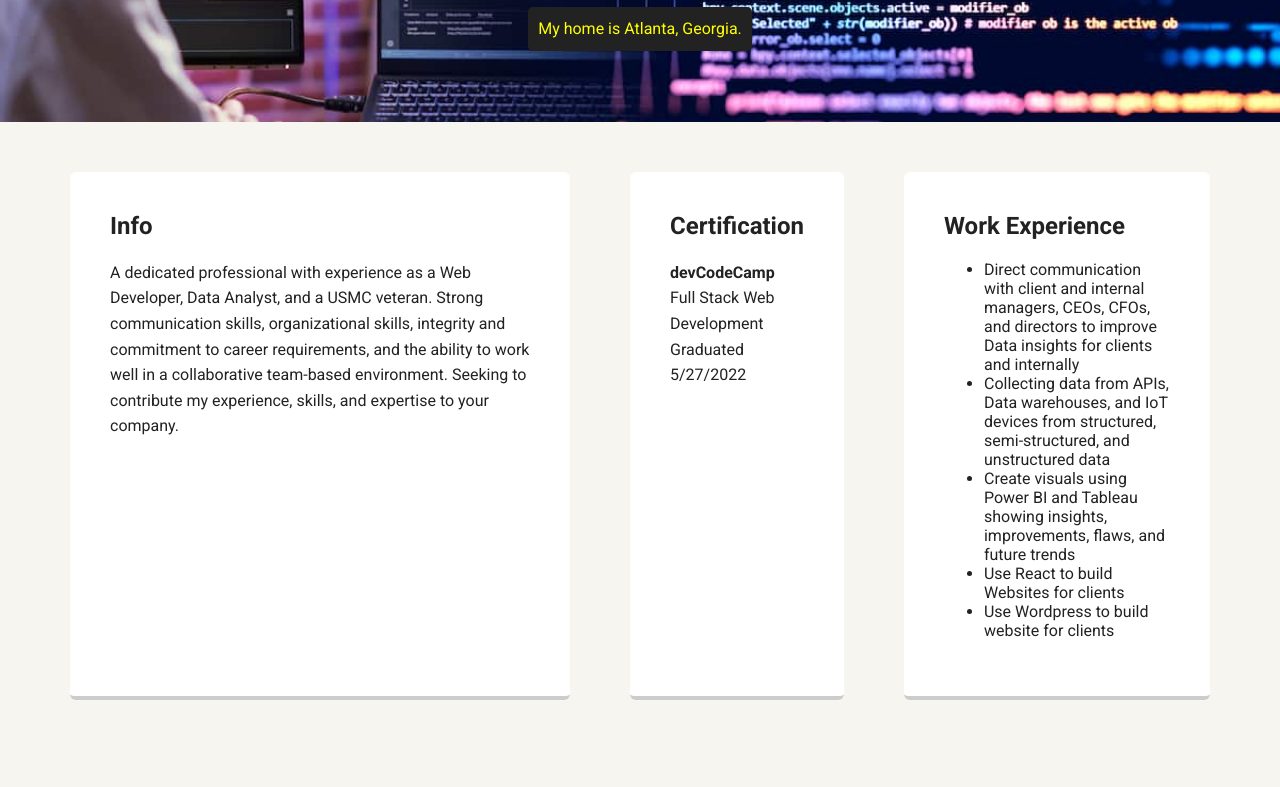
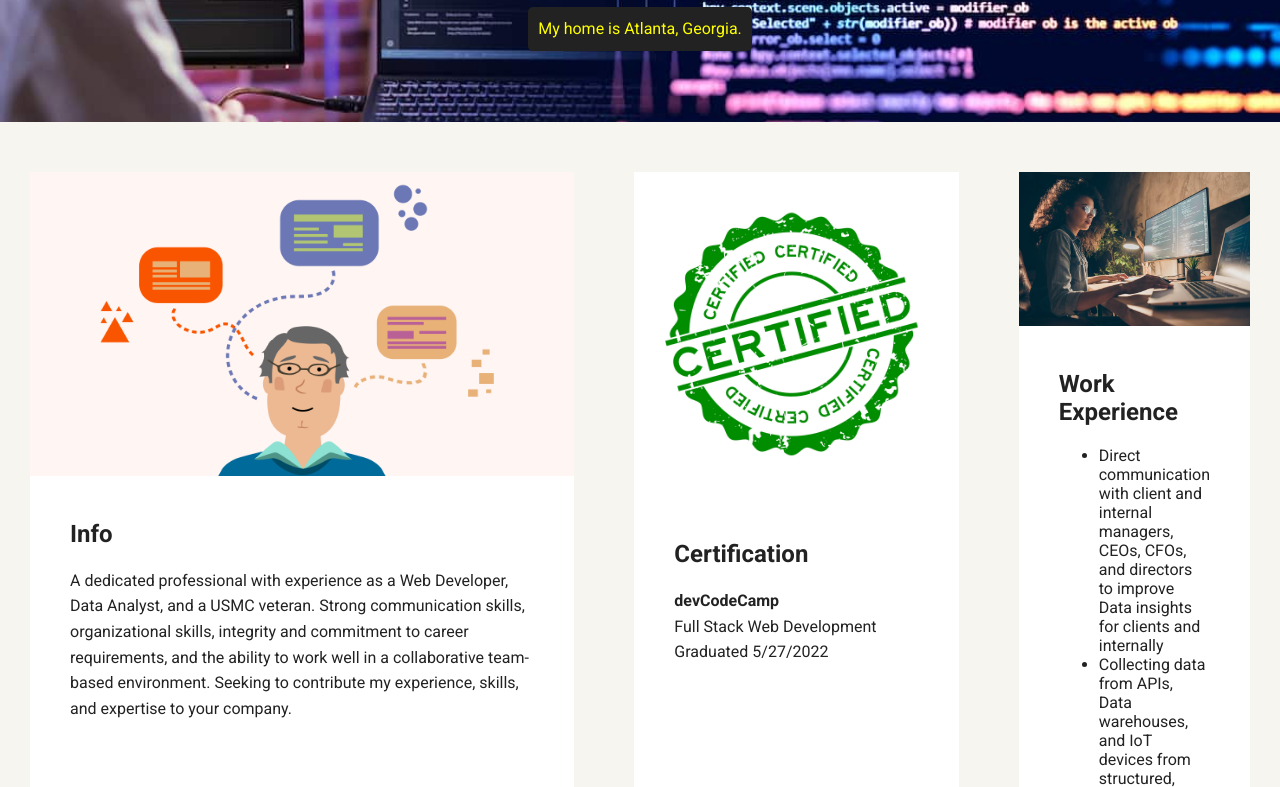
Before and after one commit to Adamgd91/tth_portfolio, a plain HTML site: page resume.html in a window 1280 px wide. Shown: the part 348-1135 px from the top of the page. Drawn offline with Linux system fonts and the light colour scheme; a web font is replaced by a local one.

Commit message:
added styling

```diff
--- a/resume.html
+++ b/resume.html
@@ -27,6 +27,8 @@
 
     <main class="flex">
         <div class="card">
+            <img src="images/info.png" alt="information about Adam" class="resume_imgs">
+            <div class="card_info">
                 <h2>Info</h2>
                 <p>A dedicated professional with experience as a
                     Web Developer, Data Analyst, and a USMC veteran. Strong communication skills, organizational skills,
@@ -34,8 +36,11 @@
                     team-based environment. Seeking to contribute my experience, skills, and expertise to your company.
                 </p>
             </div>
+        </div>
 
         <div class="card">
+            <img src="images/certified.jpg" alt="certifications" class="resume_imgs">
+            <div class="card_info">
                 <h2>Certification</h2>
                 <p><strong>devCodeCamp</strong><br>
                     Full Stack Web Development
@@ -43,18 +48,25 @@
 
                 </p>
             </div>
+        </div>
         <div class="card">
+            <img src="images/work.jpg" alt="work" class="resume_imgs">
+            <div class="card_info">
                 <h2>Work Experience</h2>
                 <ul>
-                <li>Direct communication with client and internal managers, CEOs, CFOs, and directors to improve Data
+                    <li>Direct communication with client and internal managers, CEOs, CFOs, and directors to improve
+                        Data
                         insights for clients and internally</li>
-                <li>Collecting data from APIs, Data warehouses, and IoT devices from structured, semi-structured, and
+                    <li>Collecting data from APIs, Data warehouses, and IoT devices from structured,
+                        semi-structured, and
                         unstructured data</li>
-                <li>Create visuals using Power BI and Tableau showing insights, improvements, flaws, and future trends
+                    <li>Create visuals using Power BI and Tableau showing insights, improvements, flaws, and future
+                        trends
                     </li>
                     <li>Use React to build Websites for clients</li>
                     <li>Use Wordpress to build website for clients</li>
                 </ul>
+            </div>
         </div>
 
     </main>
--- a/styles.css
+++ b/styles.css
@@ -62,6 +62,13 @@ header {
   overflow: hidden;
   padding-top: 60px;
 }
+
+.resume_imgs {
+  /* background-size: cover; */
+  width: 100%;
+  /* min-height: 60%; */
+}
+
 header {
   line-height: 1.5;
 }
@@ -70,7 +77,7 @@ header .profile-image {
   width: 150px;
   height: 150px;
   border-radius: 50%;
-  border: 3px solid white;
+  border: 5px solid rgb(81, 175, 75);
   transition: all 0.5s;
 }
 header .profile-image:hover {
@@ -90,8 +97,6 @@ header .profile-image:hover {
 }
 .card {
   margin: 30px;
-  padding: 20px 40px 40px;
-  max-width: 500px;
   text-align: left;
   background: #fff;
   border-bottom: 4px solid #ccc;
@@ -100,6 +105,10 @@ header .profile-image:hover {
 }
 .card:hover {
   border-color: #ff99ff;
+}
+
+.card_info {
+  padding: 20px 40px 40px;
 }
 
 ul.skills {
@@ -172,9 +181,9 @@ a.social:hover {
   .flex {
     display: -ms-flexbox; /* TWEENER - IE 10 */
     display: flex;
-    max-width: 1200px;
+    max-width: 1500px;
     -ms-flex-pack: distribute;
-    justify-content: space-around;
+    justify-content: space-evenly;
     margin: 0 auto;
   }
 
```
Also changed, not shown: index.html (+8 -2 lines), images/certified.jpg (added), images/info.png (added), images/work.jpg (added). Lines whose indentation alone changed are shown as unchanged.
